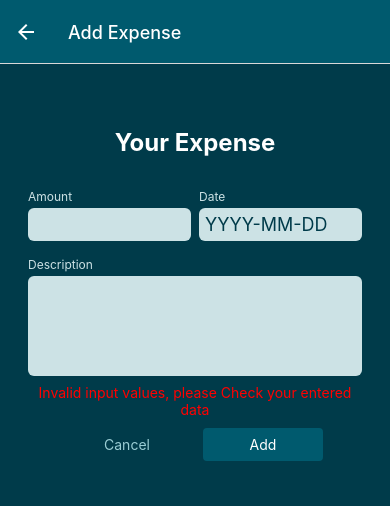
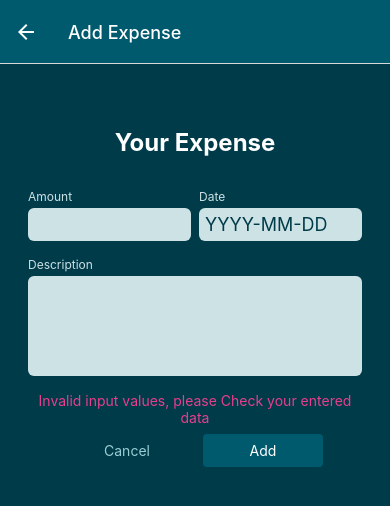
Before and after one commit to stephen-gift/ExpenseTrackerApp, a React Native app: screen /ManageExpense in a window 390 px wide. Shown: the top 506 px of the page. Built offline with nearby package versions, Linux system fonts and the light colour scheme.

Commit message:
adding-error-styling

```diff
--- a/components/ManageExpense/ExpenseForm.js
+++ b/components/ManageExpense/ExpenseForm.js
@@ -3,6 +3,7 @@
 import Input from "./Input";
 import Button from "../UI/Button";
 import { getFormattedDate } from "../../util/date";
+import { GlobalStyles } from "../../constants/styles";
 
 export default function ExpenseForm({
   submitButtonLabel,
@@ -83,6 +84,7 @@
       <View style={styles.inputRow}>
         <Input
           label={"Amount"}
+          invalid={!inputs.amount.isValid}
           textInputConfig={{
             keyboardType: "decimal-pad",
             onChangeText: inputChangeHandler.bind(this, "amount"),
@@ -92,6 +94,7 @@
         />
         <Input
           label={"Date"}
+          invalid={!inputs.date.isValid}
           textInputConfig={{
             placeholder: "YYYY-MM-DD",
             maxLength: 10,
@@ -103,6 +106,7 @@
       </View>
       <Input
         label={"Description"}
+        invalid={!inputs.description.isValid}
         textInputConfig={{
           multiline: true,
           //   autoCorrect: false,
@@ -148,6 +152,11 @@
   rowInput: {
     flex: 1,
   },
+  errorText: {
+    textAlign: "center",
+    color: GlobalStyles.colors.error500,
+    margin: 8,
+  },
   buttons: {
     flexDirection: "row",
     justifyContent: "center",
@@ -157,9 +166,4 @@
     minWidth: 120,
     marginHorizontal: 8,
   },
-  errorText: {
-    color: "red",
-    textAlign: "center",
-    marginBottom: 10,
-  },
 });
--- a/components/ManageExpense/Input.js
+++ b/components/ManageExpense/Input.js
@@ -2,15 +2,21 @@
 import React from "react";
 import { GlobalStyles } from "../../constants/styles";
 
-export default function Input({ label, textInputConfig, style }) {
+export default function Input({ invalid, label, textInputConfig, style }) {
   const inputStyles = [styles.input];
 
   if (textInputConfig && textInputConfig.multiline) {
     inputStyles.push(styles.inputMultiline);
   }
+
+  if (invalid) {
+    inputStyles.push(styles.invalidInput);
+  }
   return (
     <View style={[styles.inputContainer, style]}>
-      <Text style={styles.label}>{label}</Text>
+      <Text style={[styles.label, invalid && styles.invalidLabel]}>
+        {label}
+      </Text>
       <TextInput style={inputStyles} {...textInputConfig} />
     </View>
   );
@@ -37,4 +43,10 @@
     minHeight: 100,
     textAlignVertical: "top",
   },
+  invalidLabel: {
+    color: GlobalStyles.colors.error500,
+  },
+  invalidInput: {
+    backgroundColor: GlobalStyles.colors.error500,
+  },
 });
```
